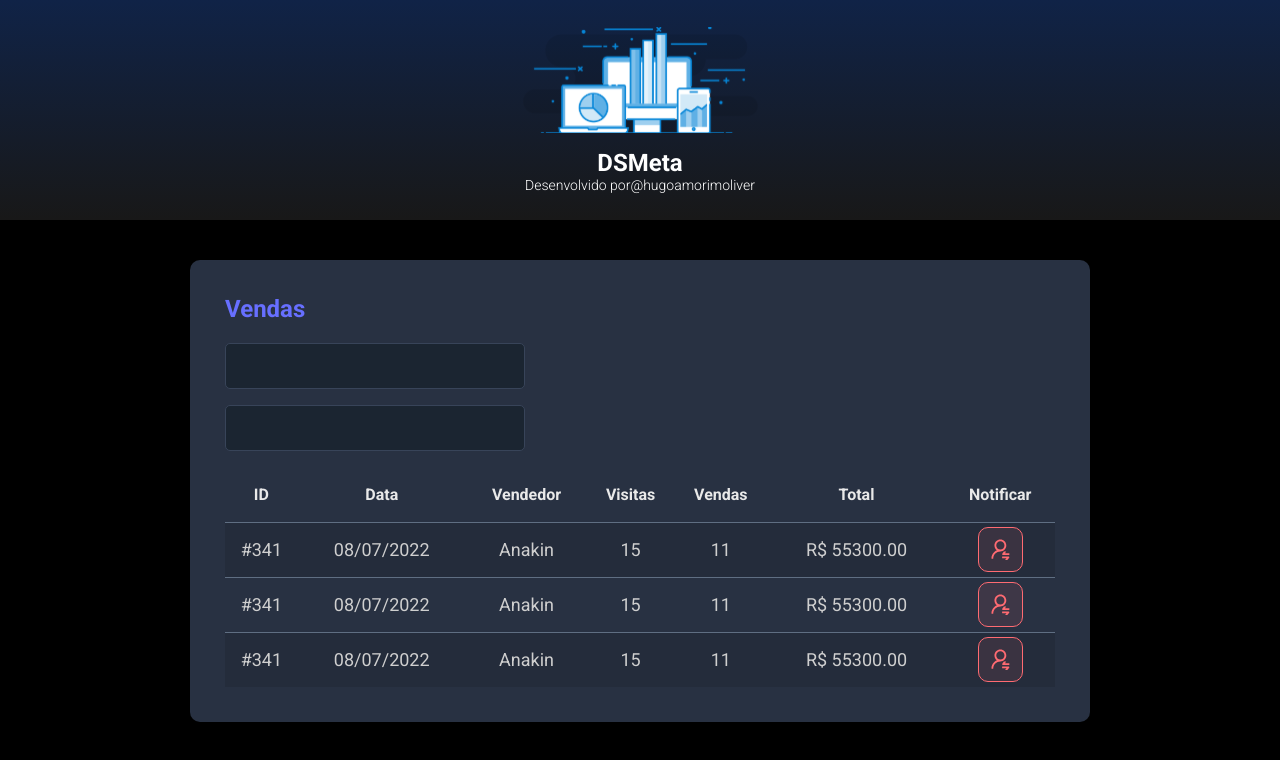
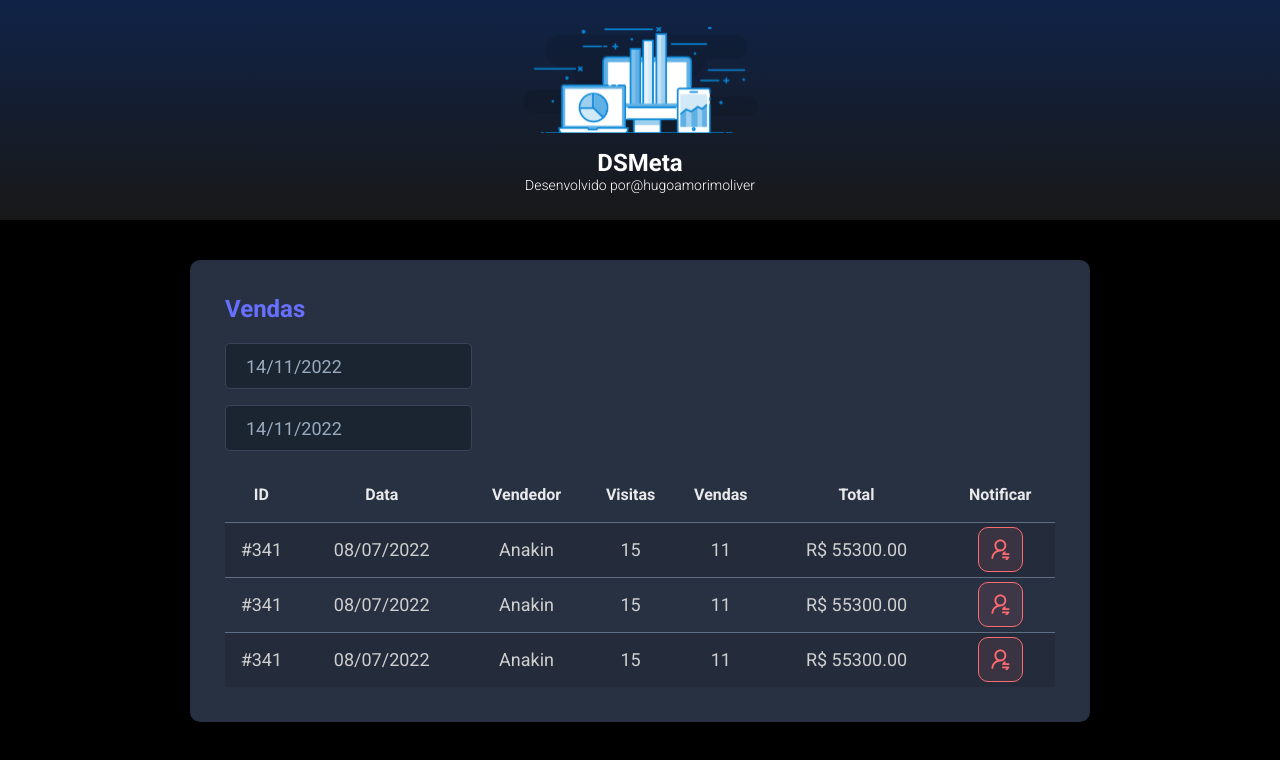
Before and after one commit to 1hugol/dsmeta, a React (Vite) app in the folder frontend/: page / in a window 1280 px wide. Shown: the top 760 px of the page. Built offline with nearby package versions, Linux system fonts and the light colour scheme.

Commit message:
Datepicker

```diff
--- a/frontend/package.json
+++ b/frontend/package.json
@@ -9,7 +9,9 @@
     "preview": "vite preview"
   },
   "dependencies": {
+    "@types/react-datepicker": "4.4.2",
     "react": "^18.2.0",
+    "react-datepicker": "4.8.0",
     "react-dom": "^18.2.0"
   },
   "devDependencies": {
--- a/frontend/src/components/SalesCard/index.tsx
+++ b/frontend/src/components/SalesCard/index.tsx
@@ -1,5 +1,9 @@
-import NotificationButton from '../NotificationButton'
-import './styles.css'
+import './styles.css';
+import 'react-datepicker/dist/react-datepicker.css';
+
+import DatePicker from 'react-datepicker';
+
+import NotificationButton from '../NotificationButton';
 
 function SalesCard() {
     return (
@@ -7,10 +11,20 @@
             <h2 className="dsmeta-sales-title">Vendas</h2>
             <div>
                 <div className="dsmeta-form-control-container">
-                    <input className="dsmeta-form-control" type="text" />
+                    <DatePicker
+                        selected={new Date()}
+                        onChange={(date: Date) => { }}
+                        className="dsmeta-form-control"
+                        dateFormat="dd/MM/yyyy"
+                    />
                 </div>
                 <div className="dsmeta-form-control-container">
-                    <input className="dsmeta-form-control" type="text" />
+                    <DatePicker
+                        selected={new Date()}
+                        onChange={(date: Date) => { }}
+                        className="dsmeta-form-control"
+                        dateFormat="dd/MM/yyyy"
+                    />
                 </div>
             </div>
 
```
Also changed, not shown: 1 other file (tests, documents, lock files or other folders).
